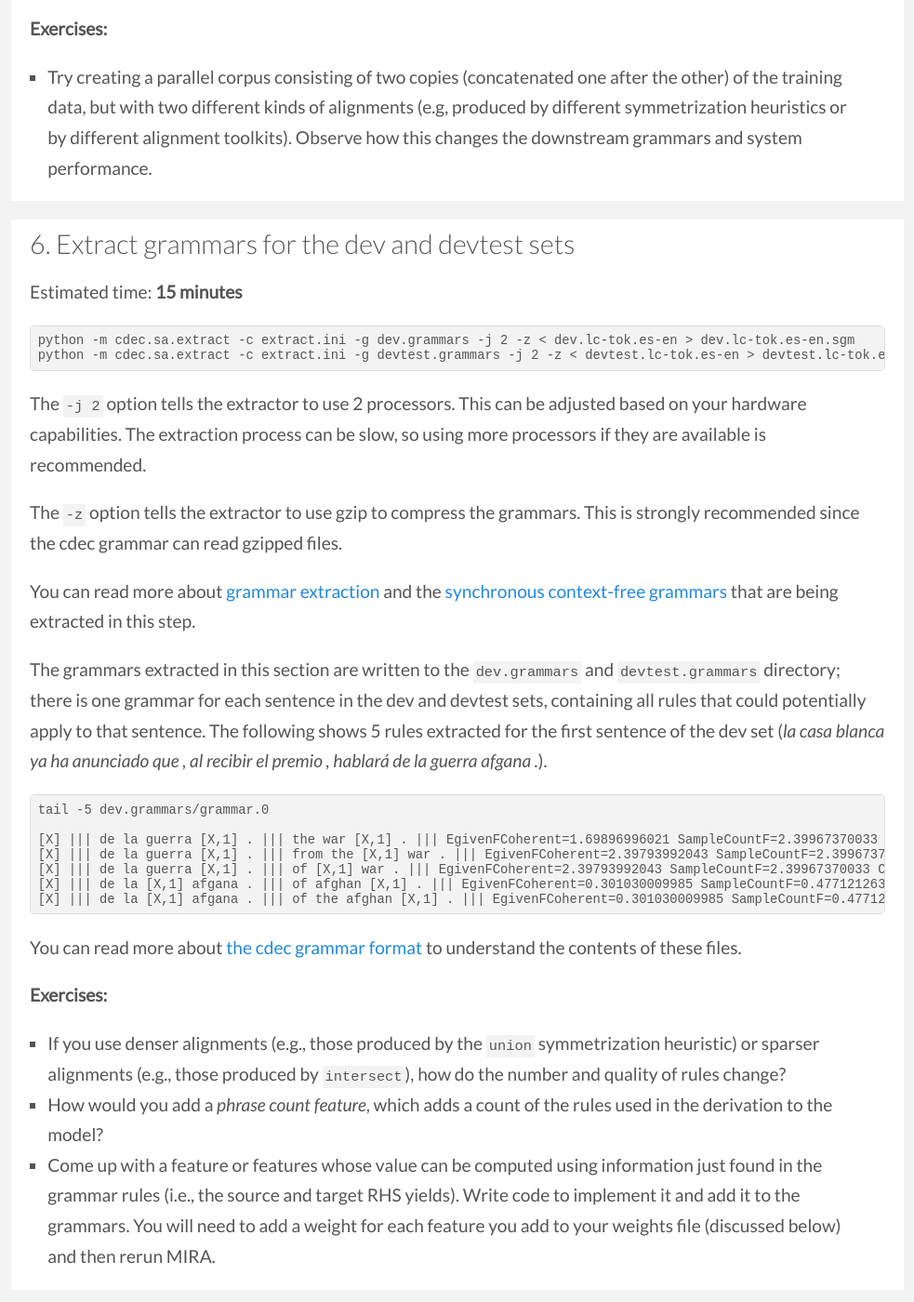
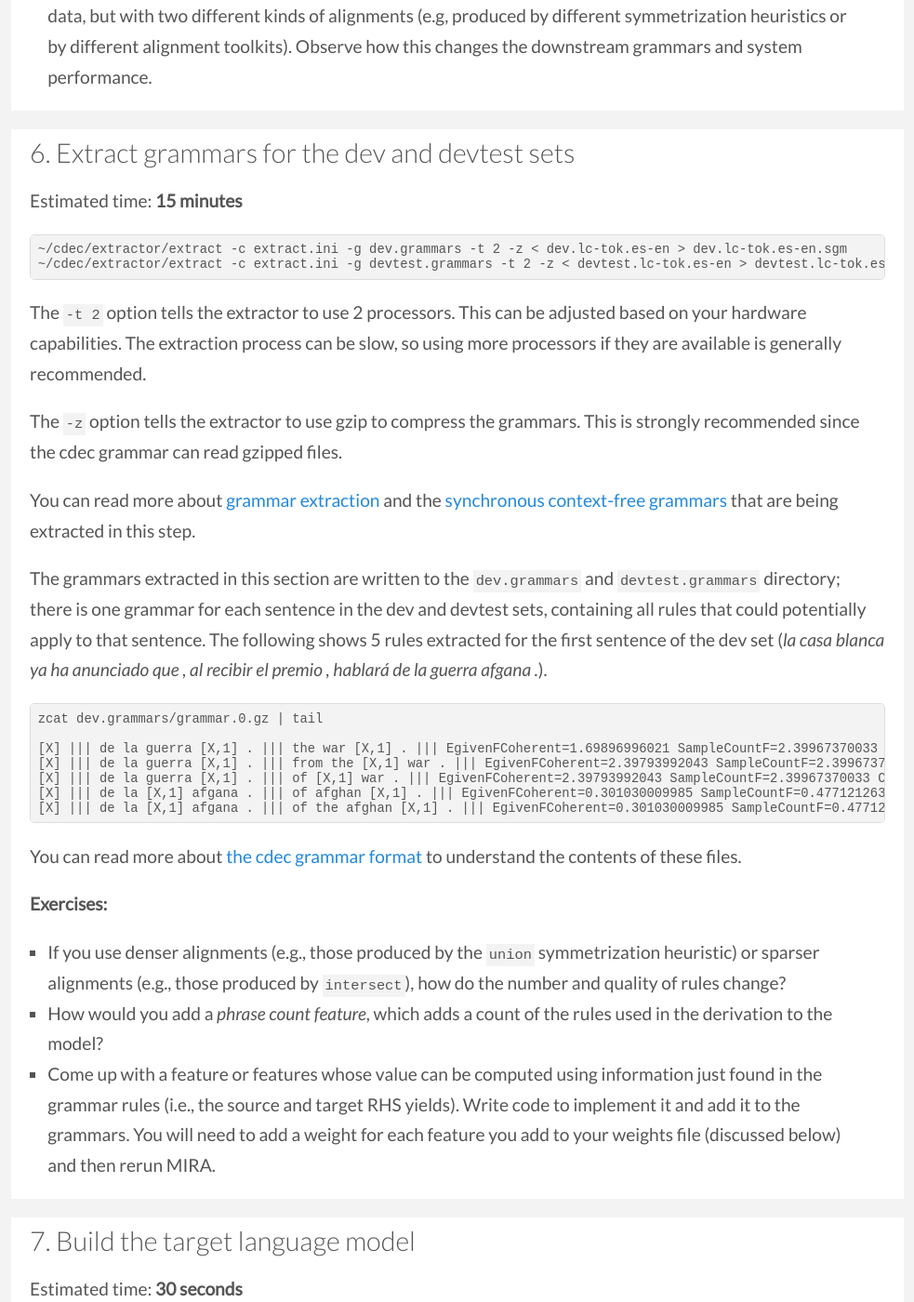
Before and after one commit to cdec/cdec.github.com, a Jekyll site: the page built from guide/tutorial.md, in a window 1280 px wide and 1400 px high, scrolled down 2900 px. Shown: the whole window at 93% size, without its empty margins (148-1131 px from the left). Built offline with Jekyll 4.4.1, drawn with Linux system fonts in a browser that asks for light colours; some web fonts are replaced; Markdown is read by kramdown in place of the engine named in the settings; some of the changed text lies outside the part shown.

Commit message:
switch to new extractor

```diff
--- a/guide/tutorial.md
+++ b/guide/tutorial.md
@@ -15,8 +15,6 @@ This tutorial will guide you through the process of creating a Spanish-English [
 ## 0. Prerequisites
 
  - [Download and compile `cdec`](compiling.html)
-   - Make sure you build and install the `pycdec` Python language extensions to `cdec`
-   - This tutorial assumes you have either installed the `pycdec` extensions into your system's default location or that you have installed them into an isolated Python environment, e.g., using [virtualenv](https://pypi.python.org/pypi/virtualenv).
  - Download and untar [the training, development, and test data](http://data.cdec-decoder.org/cdec-spanish-demo.tar.gz) for this demo (16.7 MB)
 
 <hr/>
@@ -74,7 +72,6 @@ Estimated time: **5 seconds**
 
     ~/cdec/utils/atools -i training.es-en.fwd_align -j training.es-en.rev_align -c grow-diag-final-and > training.gdfa
 
-
 **Exercises:**
 
  - How do the symmetrized alignments (in `training.gdfa`) differ from the forward and reverse alignments?
@@ -85,7 +82,7 @@ Estimated time: **5 seconds**
 ## 5. Compile the training data
 Estimated time: **~1 minute**
 
-    python -m cdec.sa.compile -b training.es-en -a training.gdfa -c extract.ini -o training.sa
+    ~/cdec/extractor/sacompile -b training.es-en -a training.gdfa -c extract.ini -o training.sa
 
 This step compiles the parallel training data (in `training.es-en`) into a data structure called a [suffix array](http://en.wikipedia.org/wiki/Suffix_array) that enables very fast lookup of string matches. By representing the training data as a suffix array, it is possible to do a targeted extraction of rules for any input sentence, rather than extracting all rules licensed by the training data.
 
@@ -98,10 +95,10 @@ This step compiles the parallel training data (in `training.es-en`) into a data
 ## 6. Extract grammars for the dev and devtest sets
 Estimated time: **15 minutes**
 
-    python -m cdec.sa.extract -c extract.ini -g dev.grammars -j 2 -z < dev.lc-tok.es-en > dev.lc-tok.es-en.sgm
-    python -m cdec.sa.extract -c extract.ini -g devtest.grammars -j 2 -z < devtest.lc-tok.es-en > devtest.lc-tok.es-en.sgm
+    ~/cdec/extractor/extract -c extract.ini -g dev.grammars -t 2 -z < dev.lc-tok.es-en > dev.lc-tok.es-en.sgm
+    ~/cdec/extractor/extract -c extract.ini -g devtest.grammars -t 2 -z < devtest.lc-tok.es-en > devtest.lc-tok.es-en.sgm
 
-The `-j 2` option tells the extractor to use 2 processors. This can be adjusted based on your hardware capabilities. The extraction process can be slow, so using more processors if they are available is recommended.
+The `-t 2` option tells the extractor to use 2 processors. This can be adjusted based on your hardware capabilities. The extraction process can be slow, so using more processors if they are available is generally recommended.
 
 The `-z` option tells the extractor to use gzip to compress the grammars. This is strongly recommended since the cdec grammar can read gzipped files.
 
@@ -109,7 +106,7 @@ You can read more about [grammar extraction](grammar_extraction.html) and the [s
 
 The grammars extracted in this section are written to the `dev.grammars` and `devtest.grammars` directory; there is one grammar for each sentence in the dev and devtest sets, containing all rules that could potentially apply to that sentence. The following shows 5 rules extracted for the first sentence of the dev set (*la casa blanca ya ha anunciado que , al recibir el premio , hablará de la guerra afgana .*).
 
-    tail -5 dev.grammars/grammar.0
+    zcat dev.grammars/grammar.0.gz | tail
 
     [X] ||| de la guerra [X,1] . ||| the war [X,1] . ||| EgivenFCoherent=1.69896996021 SampleCountF=2.39967370033 CountEF=0.778151273727 MaxLexFgivenE=1.23959636688 MaxLexEgivenF=0.382706820965 IsSingletonF=0.0 IsSingletonFE=0.0 ||| 0-0 1-0 2-1 4-3
     [X] ||| de la guerra [X,1] . ||| from the [X,1] war . ||| EgivenFCoherent=2.39793992043 SampleCountF=2.39967370033 CountEF=0.301030009985 MaxLexFgivenE=0.895682394505 MaxLexEgivenF=1.93757390976 IsSingletonF=0.0 IsSingletonFE=1.0 ||| 0-0 1-1 2-3 4-4
@@ -129,7 +126,7 @@ You can read more about [the cdec grammar format](/guide/grammar-format.html) to
 <hr/>
 
 ## 7. Build the target language model
-Estimated time: **1 minute**
+Estimated time: **30 seconds**
 
     ~/cdec/corpus/cut-corpus.pl 2 training.es-en | ~/cdec/klm/lm/builder/lmplz --order 3 > nc.lm
 
@@ -166,7 +163,7 @@ Create a `cdec.ini` file with the following contents, making sure to substitute
 <hr/>
 
 ## 10. Tune the system parameters using development data with MIRA
-Estimated time: **20-40 minutes**
+Estimated time: **15-30 minutes**
 
     ~/cdec/training/mira/mira.py -d dev.lc-tok.es-en.sgm -t devtest.lc-tok.es-en.sgm -c cdec.ini -j 2
 
```
Also changed, not shown: other parts of guide/tutorial.md (+1 -1 lines).
